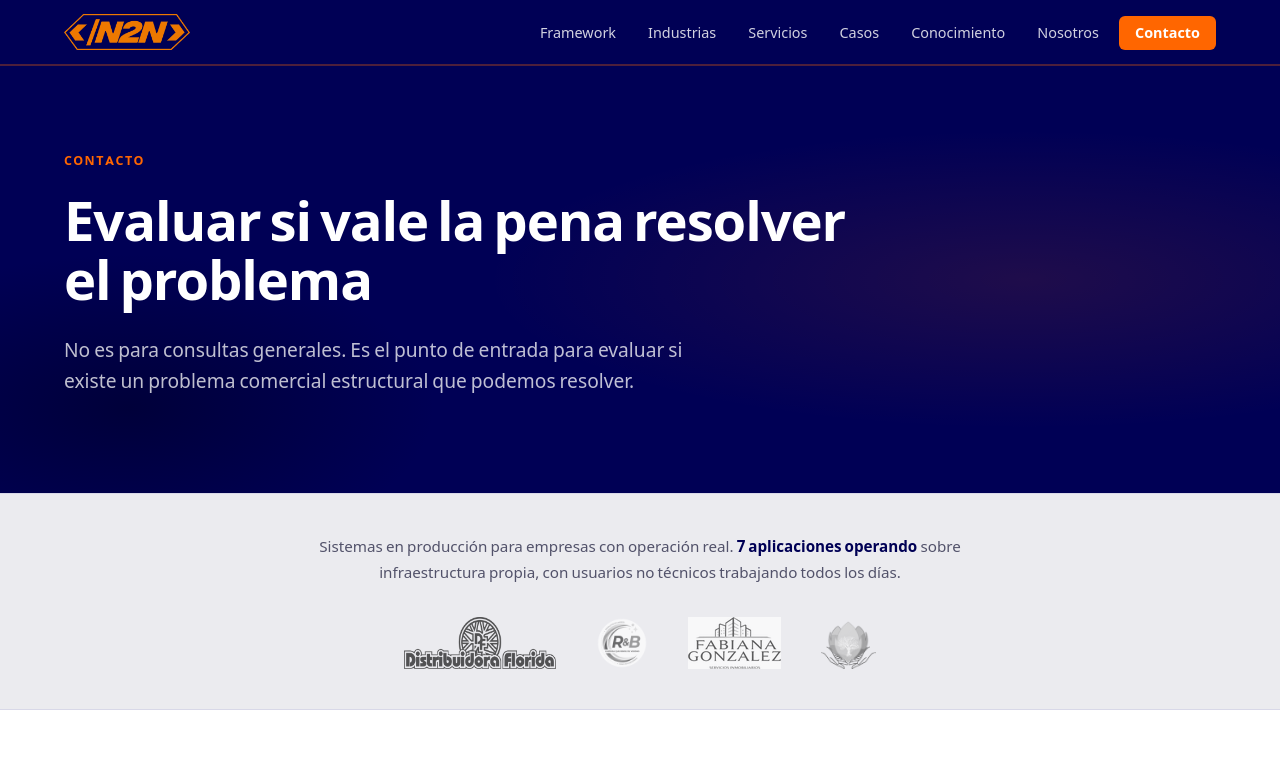
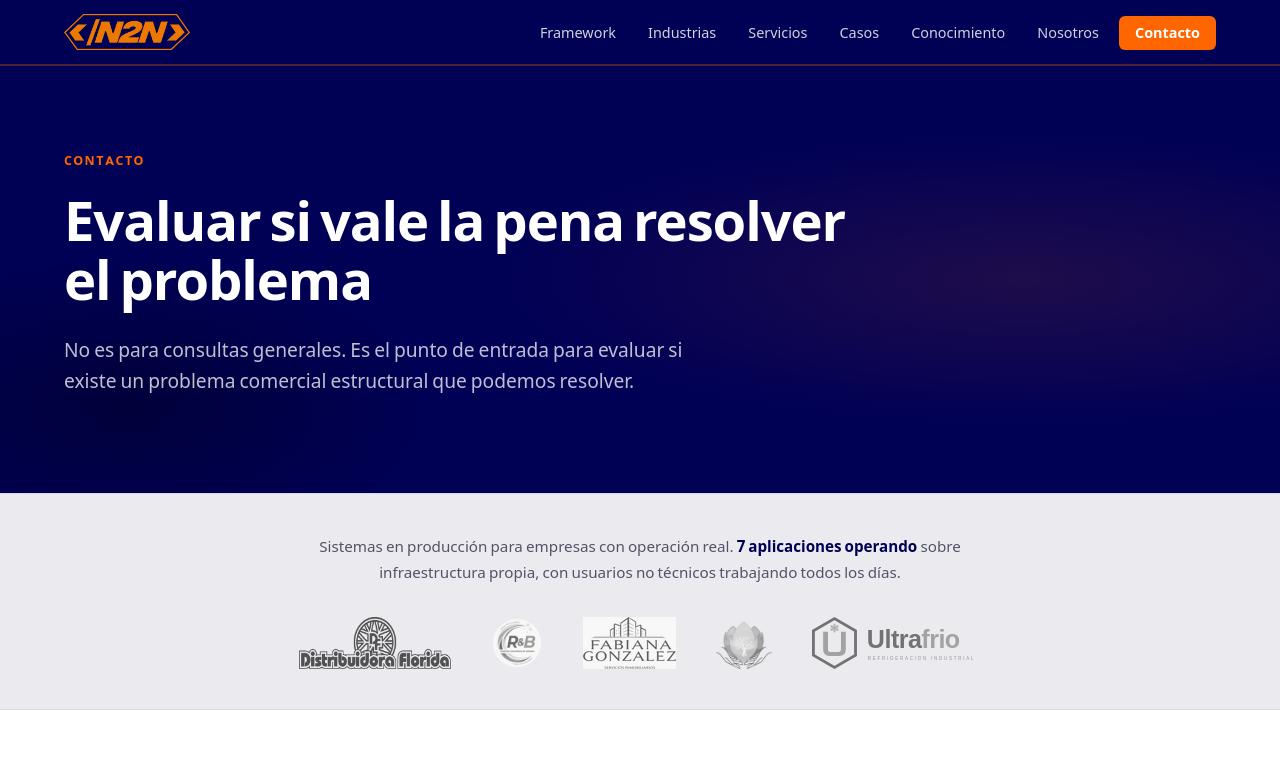
Before and after one commit to testingspecialist/n2n-site, a plain HTML site: page contacto/index.html in a window 1280 px wide. Shown: the top 771 px of the page. Drawn offline with Linux system fonts and the light colour scheme.

Commit message:
clientes: agrega logo Ultrafrio en contacto

```diff
--- a/contacto/index.html
+++ b/contacto/index.html
@@ -79,6 +79,7 @@
       <img src="/img/clientes/rblimpieza.png" alt="RB Limpieza" class="trust-logo" loading="lazy" style="height:52px;width:auto;filter:grayscale(1);opacity:.65;transition:filter .2s,opacity .2s" onmouseover="this.style.filter='grayscale(0)';this.style.opacity='1'" onmouseout="this.style.filter='grayscale(1)';this.style.opacity='.65'">
       <img src="/img/clientes/gonzalezpropiedades.png" alt="Fabiana González — Servicios Inmobiliarios" class="trust-logo" loading="lazy" style="height:52px;width:auto;filter:grayscale(1);opacity:.65;transition:filter .2s,opacity .2s" onmouseover="this.style.filter='grayscale(0)';this.style.opacity='1'" onmouseout="this.style.filter='grayscale(1)';this.style.opacity='.65'">
       <img src="/img/clientes/semillademostaza.webp" alt="Semilla de Mostaza" class="trust-logo" loading="lazy" style="height:52px;width:auto;filter:grayscale(1);opacity:.65;transition:filter .2s,opacity .2s" onmouseover="this.style.filter='grayscale(0)';this.style.opacity='1'" onmouseout="this.style.filter='grayscale(1)';this.style.opacity='.65'">
+      <img src="/img/clientes/ultrafrio.svg" alt="Ultrafrio" class="trust-logo" loading="lazy" style="height:52px;width:auto;filter:grayscale(1);opacity:.65;transition:filter .2s,opacity .2s" onmouseover="this.style.filter='grayscale(0)';this.style.opacity='1'" onmouseout="this.style.filter='grayscale(1)';this.style.opacity='.65'">
     </div>
   </div>
 </section>
```
Also changed, not shown: img/clientes/ultrafrio.svg (added).
